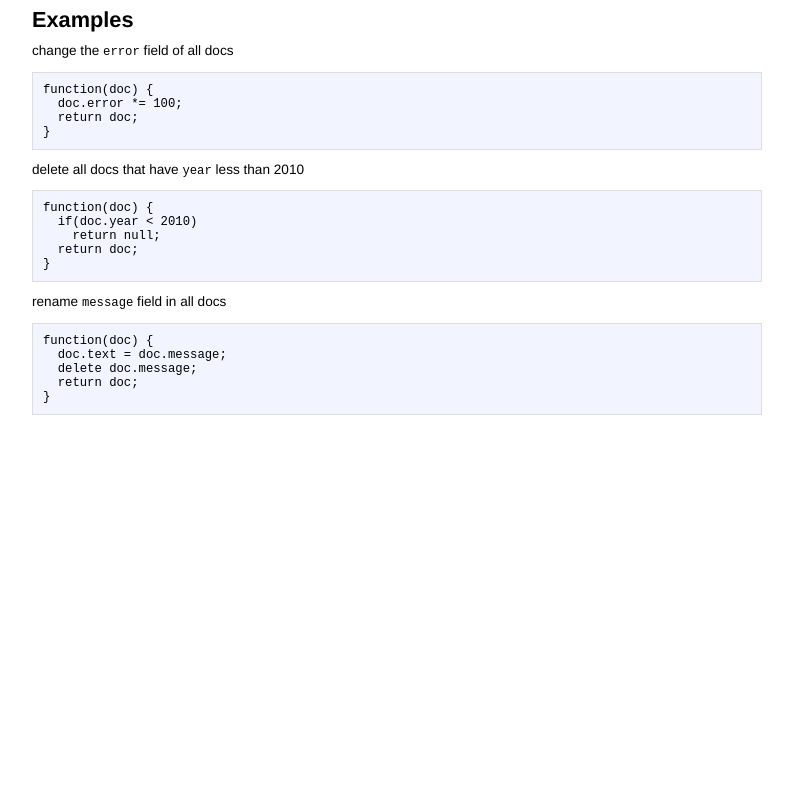
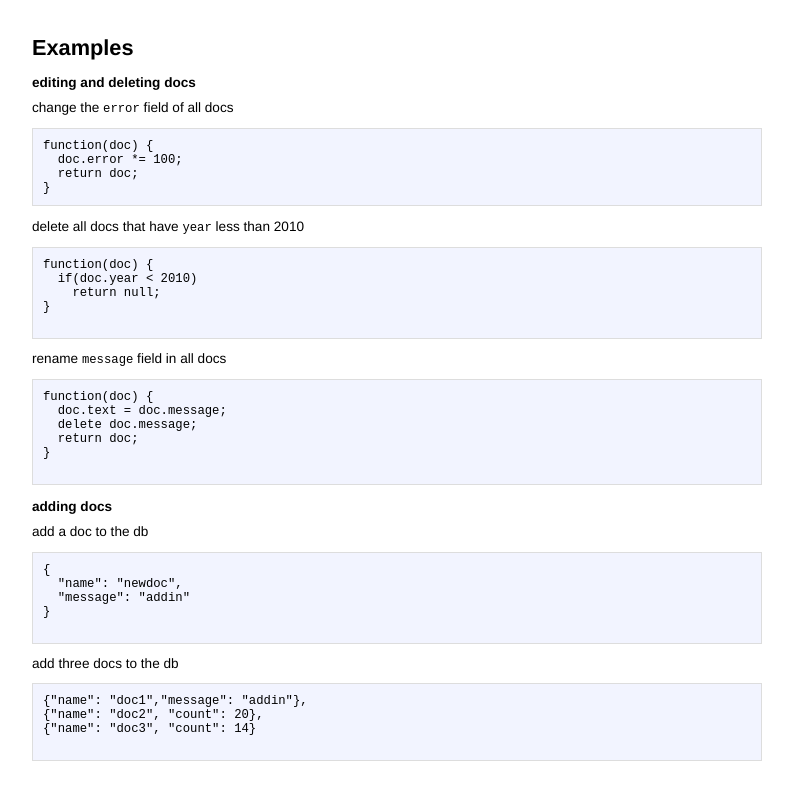
Before and after one commit to harthur/costco, a plain HTML site: page index.html in a window 1280 px wide. Shown: the part 617-1416 px from the top of the page, without its empty margins (218-1011 px from the left). Before the commit the page ends 1070 px from the top, so only its background shows below. Drawn offline with Linux system fonts and the light colour scheme.

Commit message:
add note about adding docs

```diff
--- a/index.html
+++ b/index.html
@@ -15,7 +15,8 @@
 
     <div id="content">
       <div class="section">
-      <p>costco is a small UI for bulk editing CouchDB documents. It takes a map function and executes it on all the docs in the database. For convenience it's a couchapp, so you can push it to any db like so:
+      <p>costco is a small UI for bulk editing and adding CouchDB documents. It takes a map function and uses it to edit all the docs in the database, alternately it takes an array of JSON objects and adds them to the db.
+	    <p>For convenience it's a couchapp, so you can push it to any db like so:</p>
         <pre class="code-example">
 git clone http://github.com/harthur/costco.git
 cd costco
@@ -35,6 +36,10 @@ and visit it at http://hostname:5984/mydatabase/_design/costco/index.html
           Examples
         </div>
         <div id="examples" class="section-content">
+	      <div class="sub-section">
+		    <div class="header">
+			  editing and deleting docs
+			</div>
 	          <div class="example">
 	            change the <code>error</code> field of all docs
 	            <pre class="code-example">
@@ -50,7 +55,6 @@ function(doc) {
 function(doc) {
   if(doc.year < 2010)
     return null;
-  return doc;
 }
 	</pre>
 	          </div>
@@ -65,9 +69,28 @@ function(doc) {
 }
 	</pre>
 	          </div>
-
+	        </div>
+	        <div class="sub-section">
+		      <div class="header">
+			   adding docs
+			  </div>
 	          <div class="example">
-
+                add a doc to the db
+                <pre class="code-example">
+{
+  "name": "newdoc",
+  "message": "addin"
+}
+	</pre>
+	          </div>
+	          <div class="example">
+	            add three docs to the db
+		        <pre class="code-example">
+{"name": "doc1","message": "addin"},
+{"name": "doc2", "count": 20},
+{"name": "doc3", "count": 14}
+				</pre>
+			  </div>
 	      </div>
         </div>
       </div>
--- a/index.less
+++ b/index.less
@@ -52,6 +52,13 @@ img {
   margin-bottom: 20px;
 }
 
+.sub-section {
+  .header {
+    font-weight: bold;
+    margin: 14px 0 10px 0;
+  }
+}
+
 .section-header {
   font-family: Helvetica;
   font-weight: bold;
```
Lines whose indentation alone changed are shown as unchanged.
